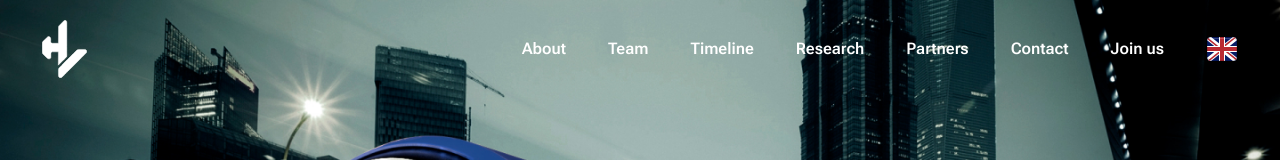
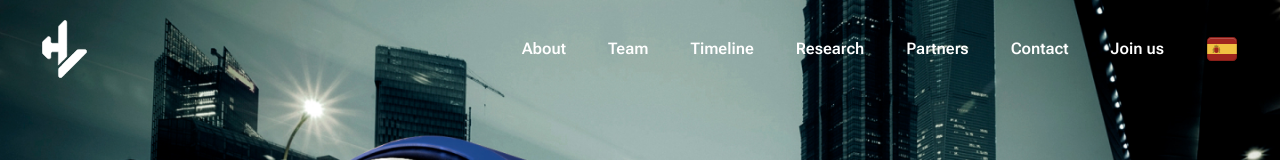
Before and after one commit to HyperloopUPV-H8/webpage, a React (Vite) app: page / in a window 1280 px wide. Shown: the top 160 px of the page. Built offline with nearby package versions, Linux system fonts and the light colour scheme.

Commit message:
changed country flag

```diff
--- a/src/layout/Navbar/index.tsx
+++ b/src/layout/Navbar/index.tsx
@@ -105,8 +105,8 @@ export const Navbar = () => {
                 <li onClick={() => i18n.changeLanguage(i18n.language === 'en' ? 'es' : 'en')} className={style.language}>
                     <img src={
                         i18n.language === 'es'
-                            ? spainFlag
-                            : ukFlag
+                            ? ukFlag
+                            : spainFlag
                     }></img>
                 </li>
             </ul>
```
